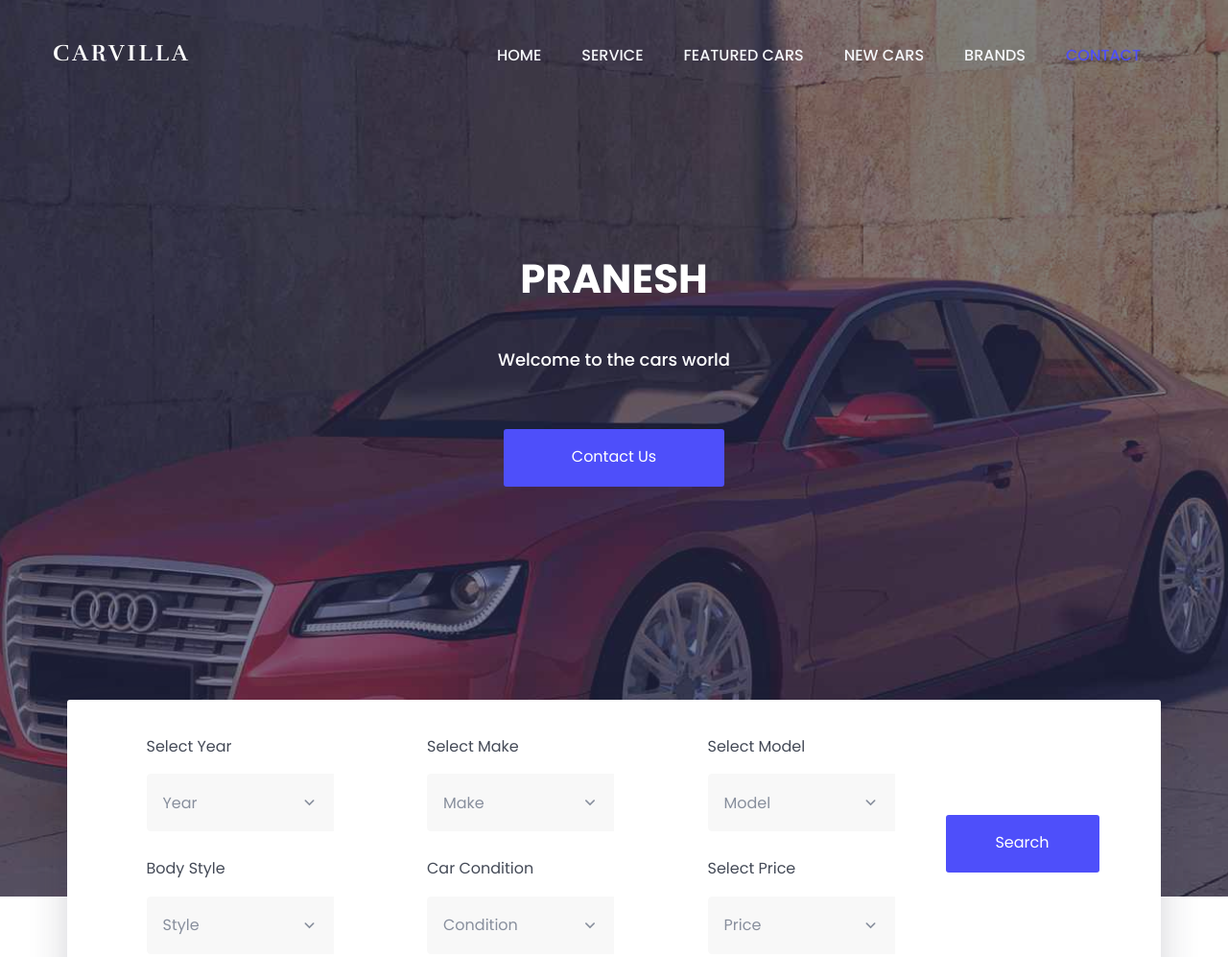
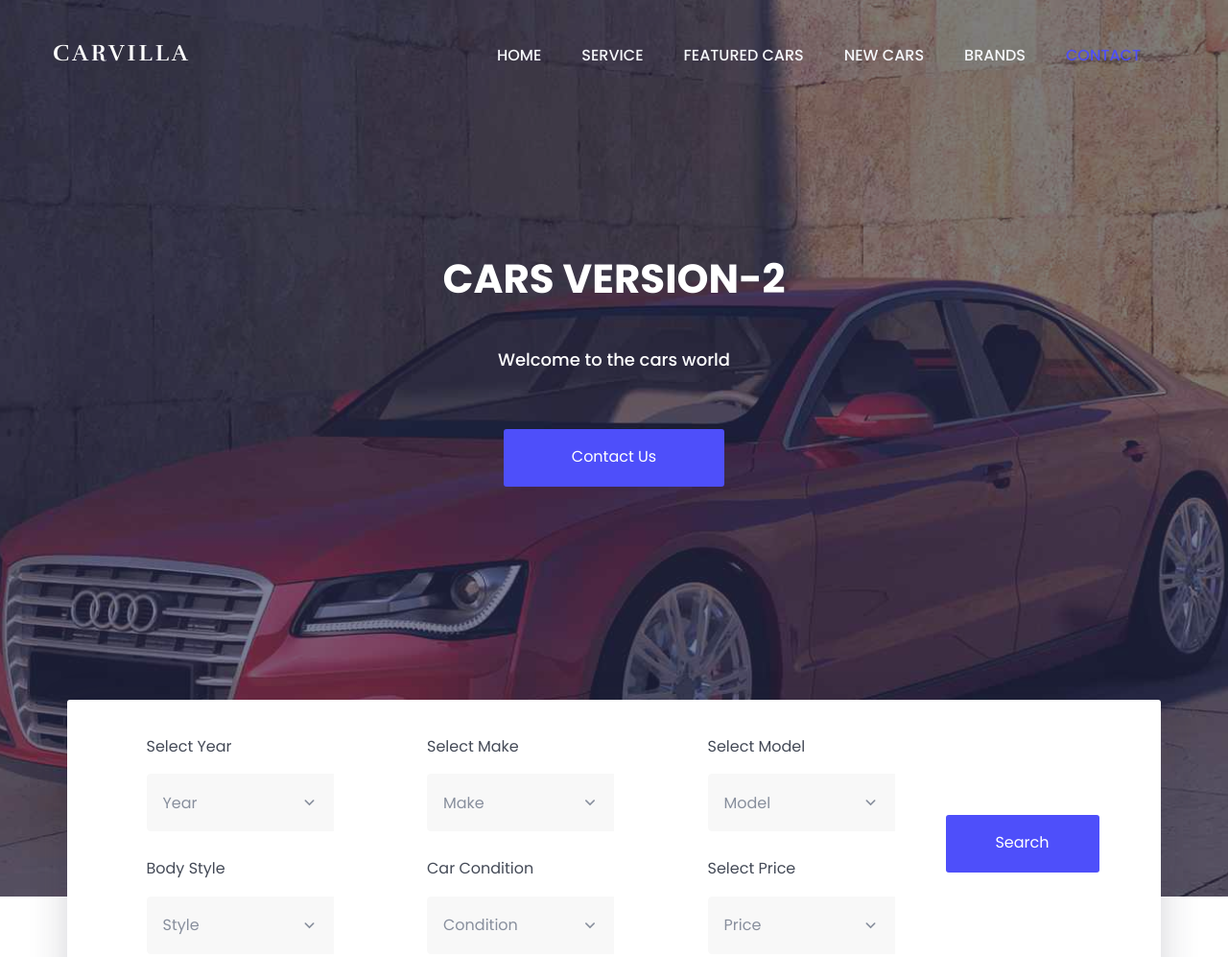
Before and after one commit to Pranesh3123/myproject1-sla, a plain HTML site: page carvilla-v1.0/index.html in a window 1280 px wide. Shown: the top 997 px of the page at 96% size. Drawn offline with nearby package versions, Linux system fonts and the light colour scheme.

Commit message:
Update for version-2

```diff
--- a/carvilla-v1.0/index.html
+++ b/carvilla-v1.0/index.html
@@ -105,7 +105,7 @@
 
 			<div class="container">
 				<div class="welcome-hero-txt">
-					<h2>Pranesh </h2>
+					<h2>cars version-2</h2>
 					<p>
 						Welcome to the cars world
 					</p>
```
